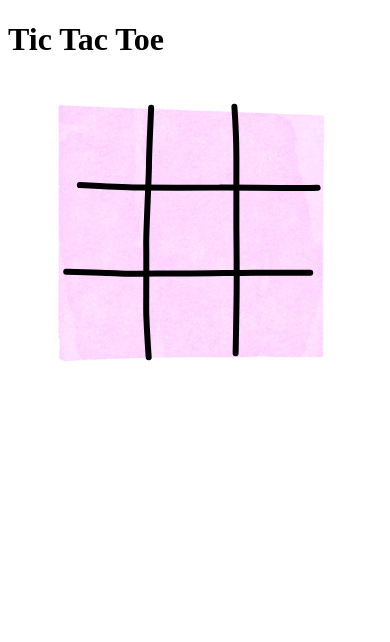
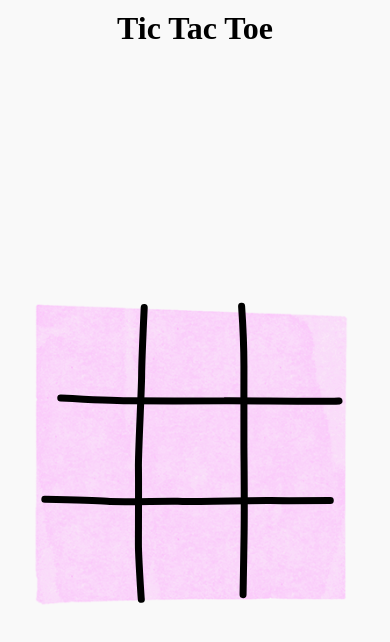
Before and after one commit to OlegStrelnikov087/TicTacToe, a React (Vite) app: page / in a window 390 px wide. Shown: the top 642 px of the page. Built offline with nearby package versions, Linux system fonts and the light colour scheme.

Commit message:
style: добавить адаптивное центрирование игрового поля и заголовка

```diff
--- a/index.html
+++ b/index.html
@@ -2,7 +2,8 @@
 <html lang="en">
   <head>
     <meta charset="UTF-8" />
-    <link rel="icon" type="image/svg+xml" href="/vite.svg" />
+    <!-- <link rel="icon" type="image/svg+xml" href="/vite.svg" /> -->
+    <link rel="icon" type="image/svg+xml" href="./public/ticTacToe.png" />
     <meta name="viewport" content="width=device-width, initial-scale=1.0" />
     <title>Tic Tac Toe</title>
   </head>
--- a/src/App.css
+++ b/src/App.css
@@ -0,0 +1,17 @@
+.headed {
+    flex: 0 0 auto;
+    padding: 10px;
+    text-align: center;
+    background: #f9f9f9;
+    z-index: 10;
+    margin: 0;
+    font-size: 2rem;
+}
+
+.main {
+    flex: 1 1 auto;
+    display: flex;
+    align-items: center;
+    justify-content: center;
+    overflow: hidden;
+  }
--- a/src/App.jsx
+++ b/src/App.jsx
@@ -5,9 +5,12 @@ import './App.css'
 const App = () => {
   return (
     <>
-      <h1>Tic Tac Toe</h1>
+      <h1 className="headed">Tic Tac Toe</h1>
+      <div className="main">
       <Board />
+      </div>
     </>
+
   )
 };
 
--- a/src/components/Cell/Cell.css
+++ b/src/components/Cell/Cell.css
@@ -2,10 +2,8 @@
     width: 100%;
     height: 100%;
     aspect-ratio: 1 / 1;
-    /* квадрат */
     position: relative;
     overflow: hidden;
-    /* лишнее обрежется */
     display: flex;
     align-items: center;
     justify-content: center;
@@ -13,3 +11,10 @@
     cursor: pointer;
     transition: background-color 0.2s ease;
 }
+
+.cellAnimation {
+    width: 70%;
+    height: 70%;
+    box-sizing: border-box;
+    padding: 4px;
+}
--- a/src/components/Cell/Cell.jsx
+++ b/src/components/Cell/Cell.jsx
@@ -8,10 +8,10 @@ const Cell = ({ value, onClick }) => {
   return (
     <div className="cell" onClick={onClick}>
       {value === "X" && (
-        <Lottie animationData={crossAnimation} autoplay loop={false} style={{ width: "80", height: "80%" }} />
+        <Lottie animationData={crossAnimation} autoplay loop={false} className="cellAnimation"/> //style={{ width: "80", height: "80%" }}
       )}
       {value === "O" && (
-        <Lottie animationData={ovalAnimation} autoplay loop={false} style={{ width: "80%", height: "80%" }} />
+        <Lottie animationData={ovalAnimation} autoplay loop={false} className="cellAnimation"/>
       )}
     </div>
   );
--- a/src/components/GameBoard/Board.css
+++ b/src/components/GameBoard/Board.css
@@ -1,34 +1,41 @@
 .gameBoard {
     display: grid;
     grid-template-columns: repeat(3, 1fr);
-    grid-template-rows: repeat(3, 1fr); /* квадратные строки */
+    grid-template-rows: repeat(3, 1fr);
     width: 100%;
     height: 100%;
-    position: absolute;
-    top: 0;
-    left: 0;
+    position: relative;
+    z-index: 1;
 }
 
 .boardContainer {
     position: relative;
-    width: 300px;
-    height: 300px;
-    margin: auto;
+    width: 90vmin;
+    height: 90vmin;
+    max-width: 500px;
+    max-height: 500px;
+    min-width: 200px;
+    min-height: 200px;
 }
 
-.boardAnimation {
+.animationLayer {
     position: absolute;
     top: 0;
     left: 0;
     width: 100%;
     height: 100%;
-    z-index: 0;
     pointer-events: none;
 }
 
-.cell lottie-react {
-    width: 100%;
-    height: 100%;
-    box-sizing: border-box;
-    padding: 4px;
+@media (max-height: 500px) {
+    .boardСontainer {
+      width: 70vmin;
+      height: 70vmin;
+      min-width: 150px;
+      min-height: 150px;
+    }
+
+    .header {
+      font-size: 1.5rem;
+    }
   }
--- a/src/components/GameBoard/Board.jsx
+++ b/src/components/GameBoard/Board.jsx
@@ -81,7 +81,9 @@ function Board() {
 
   return (
     <div className="boardContainer">
+      <div className="animationLayer">
       <Lottie animationData={gridAnimation} autoPlay loop={false} className="boardAnimation" />
+      </div>
       <div className="gameBoard">
         {board.map((cell, i) => (
           <Cell key={i} value={cell} onClick={() => handleClick(i)} />
--- a/src/components/Modal/Modal.css
+++ b/src/components/Modal/Modal.css
@@ -17,6 +17,8 @@
   border-radius: 12px;
   text-align: center;
   box-shadow: 0 0 10px rgba(0, 0, 0, 0.3);
+  width: 90%;
+  max-width: 300px;
 }
 
 .modal h2 {
--- a/src/index.css
+++ b/src/index.css
@@ -1,68 +1,16 @@
-/* :root {
-  font-family: system-ui, Avenir, Helvetica, Arial, sans-serif;
-  line-height: 1.5;
-  font-weight: 400;
+html, body, #root {
+  height: 100%;
+  width: 100%;
+  margin: 0;
+  padding: 0;
 
-  color-scheme: light dark;
-  color: rgba(255, 255, 255, 0.87);
-  background-color: #242424;
-
-  font-synthesis: none;
-  text-rendering: optimizeLegibility;
-  -webkit-font-smoothing: antialiased;
-  -moz-osx-font-smoothing: grayscale;
 }
 
-a {
-  font-weight: 500;
-  color: #646cff;
-  text-decoration: inherit;
+#root {
+  display: flex;
+  align-items: center;
+  justify-content: center;
+  background-color: #f9f9f9;
+  overflow: hidden;
+  flex-direction: column;
 }
-a:hover {
-  color: #535bf2;
-}
-
-body {
-  margin: 0;
-  display: flex;
-  place-items: center;
-  min-width: 320px;
-  min-height: 100vh;
-}
-
-h1 {
-  font-size: 3.2em;
-  line-height: 1.1;
-}
-
-button {
-  border-radius: 8px;
-  border: 1px solid transparent;
-  padding: 0.6em 1.2em;
-  font-size: 1em;
-  font-weight: 500;
-  font-family: inherit;
-  background-color: #1a1a1a;
-  cursor: pointer;
-  transition: border-color 0.25s;
-}
-button:hover {
-  border-color: #646cff;
-}
-button:focus,
-button:focus-visible {
-  outline: 4px auto -webkit-focus-ring-color;
-}
-
-@media (prefers-color-scheme: light) {
-  :root {
-    color: #213547;
-    background-color: #ffffff;
-  }
-  a:hover {
-    color: #747bff;
-  }
-  button {
-    background-color: #f9f9f9;
-  }
-} */
```
Also changed, not shown: public/ticTacToe.png (added). Lines whose indentation alone changed are shown as unchanged.
